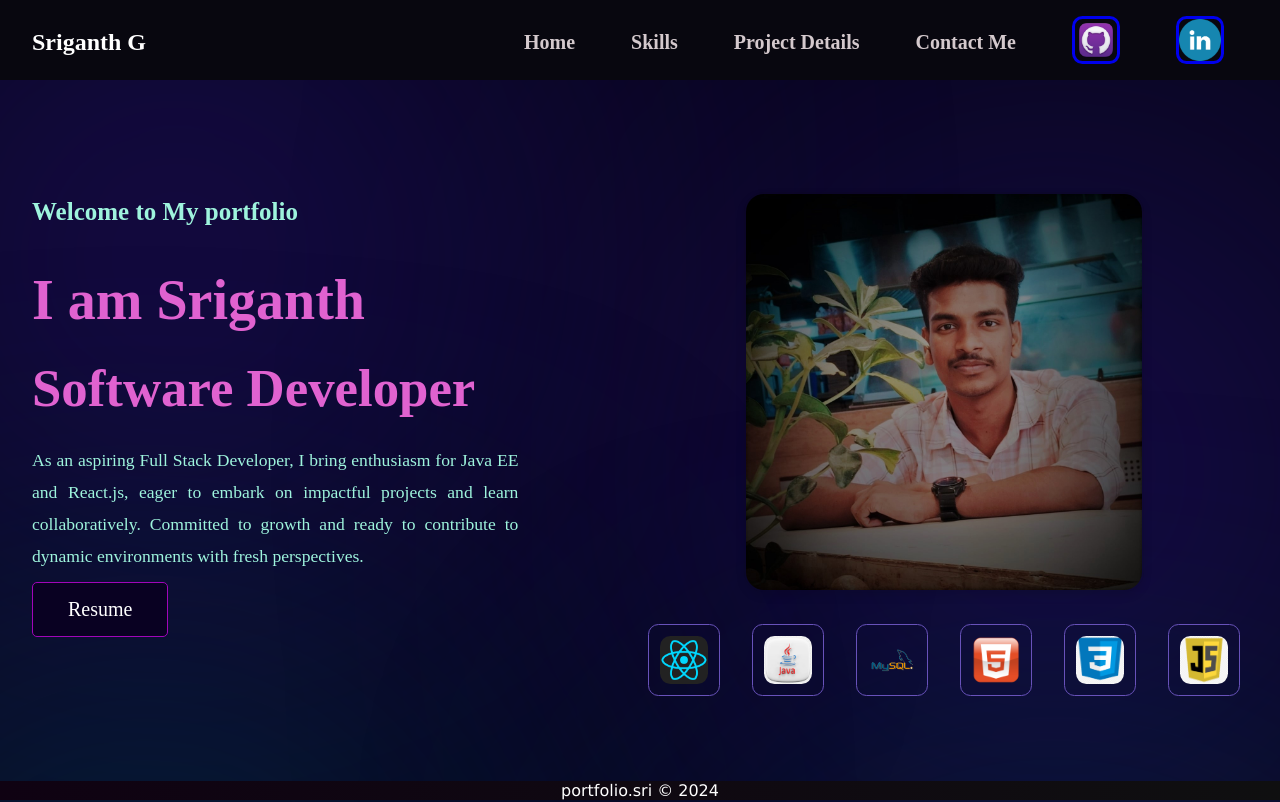
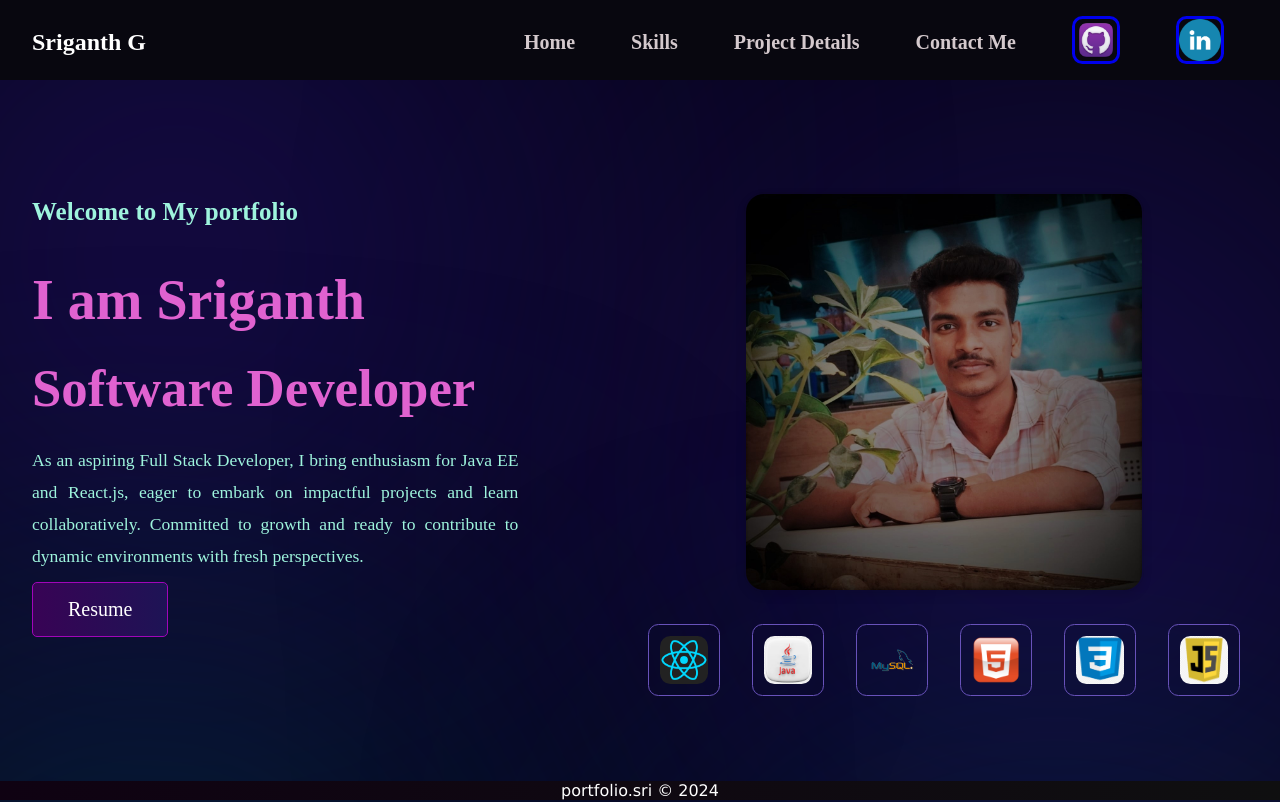
Before and after one commit to sriganth27/sriwebsite, a React (Vite) app: page / in a window 1280 px wide. Shown: the top 802 px of the page. Built offline with nearby package versions, Linux system fonts and the light colour scheme.

Commit message:
Update Hero.css

```diff
--- a/src/component/Hero/Hero.css
+++ b/src/component/Hero/Hero.css
@@ -147,7 +147,7 @@ font-family: Ostrich Sans;
 /* Hero.css */
 /* Hero.css */
 .btn2 {
- background-color: #090122;
+ background: linear-gradient(90deg , #380355 0% , #032455 100%);
 margin-top: 10px;
 
   padding: 10px 20px;  /* Reduced padding */
```
